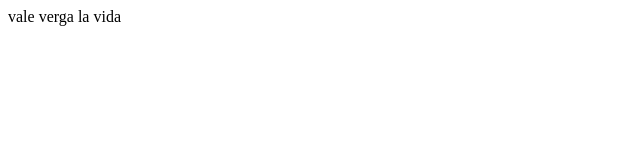
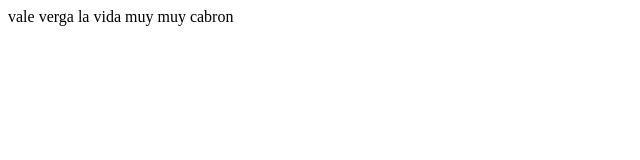
Before and after one commit to uniqueflat/proyectoDemoCursoPrework, a plain HTML site: page index.html in a window 1280 px wide. Shown: the whole page, without its empty margins (0-640 px from the left). Drawn offline with Linux system fonts and the light colour scheme.

Commit message:
second commit

```diff
--- a/index.html
+++ b/index.html
@@ -7,6 +7,6 @@
     <title>Document</title>
 </head>
 <body>
-    vale verga la vida
+    vale verga la vida muy muy cabron
 </body>
 </html>
```
